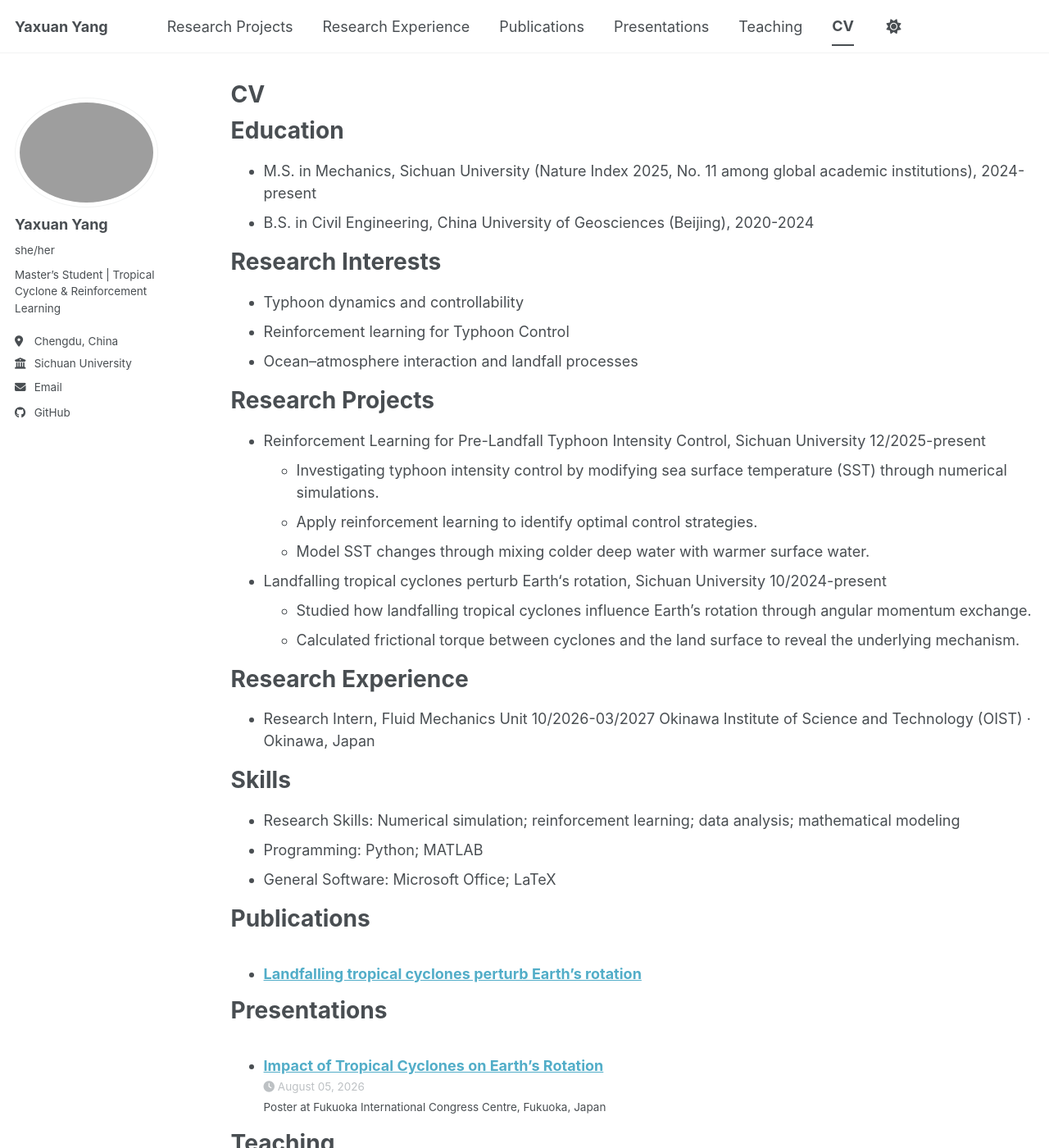
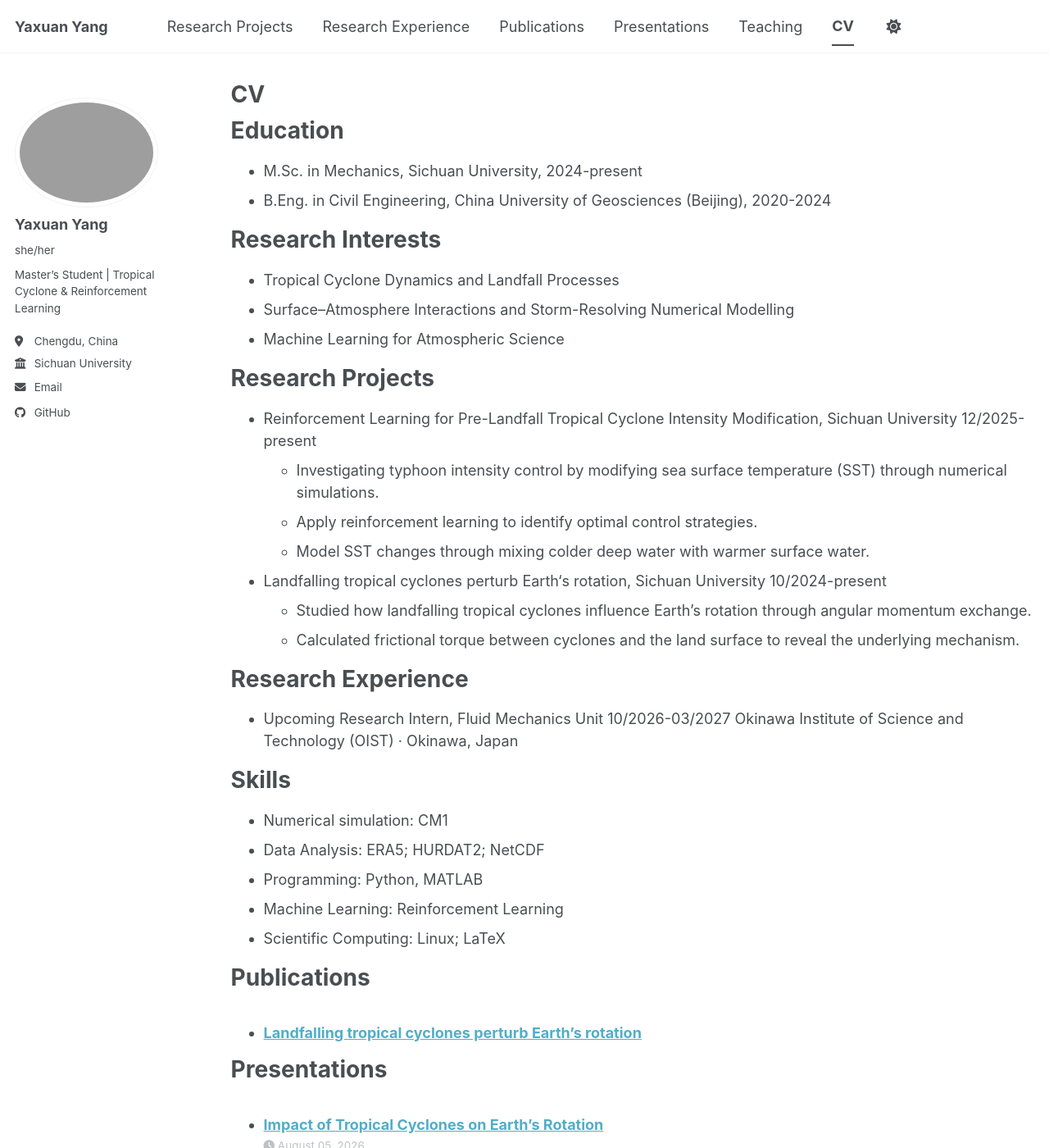
Before and after one commit to yyx-git/yyx-git.github.io, a Jekyll site: the page built from _pages/cv.md, in a window 1280 px wide and 1400 px high. Shown: the whole window at 82% size. Built offline with Jekyll 4.4.1, drawn with Linux system fonts in a browser that asks for light colours; a script bundle is joined from its source files by our own code; library files that are not in the unit come from our copies.

Commit message:
Update cv.md

```diff
--- a/_pages/cv.md
+++ b/_pages/cv.md
@@ -11,18 +11,18 @@ redirect_from:
 
 Education
 ======
-* M.S. in Mechanics, Sichuan University (Nature Index 2025, No. 11 among global academic institutions), 2024-present
-* B.S. in Civil Engineering, China University of Geosciences (Beijing), 2020-2024
+* M.Sc. in Mechanics, Sichuan University, 2024-present
+* B.Eng. in Civil Engineering, China University of Geosciences (Beijing), 2020-2024
 
 Research Interests
 ======
-* Typhoon dynamics and controllability
-* Reinforcement learning for Typhoon Control
-* Ocean–atmosphere interaction and landfall processes
+* Tropical Cyclone Dynamics and Landfall Processes
+* Surface–Atmosphere Interactions and Storm-Resolving Numerical Modelling
+* Machine Learning for Atmospheric Science
 
 Research Projects
 ======
-* Reinforcement Learning for Pre-Landfall Typhoon Intensity Control, Sichuan University    12/2025-present
+* Reinforcement Learning for Pre-Landfall Tropical Cyclone Intensity Modification, Sichuan University    12/2025-present
   * Investigating typhoon intensity control by modifying sea surface temperature (SST) through numerical simulations.
   * Apply reinforcement learning to identify optimal control strategies.
   * Model SST changes through mixing colder deep water with warmer surface water.
@@ -33,14 +33,16 @@ Research Projects
 
 Research Experience
 ======
-* Research Intern, Fluid Mechanics Unit     10/2026-03/2027
+* Upcoming Research Intern, Fluid Mechanics Unit     10/2026-03/2027
 Okinawa Institute of Science and Technology (OIST) · Okinawa, Japan
 
 Skills
 ======
-* Research Skills: Numerical simulation; reinforcement learning; data analysis; mathematical modeling
-* Programming: Python; MATLAB
-* General Software: Microsoft Office; LaTeX
+* Numerical simulation: CM1
+* Data Analysis: ERA5; HURDAT2; NetCDF
+* Programming: Python, MATLAB
+* Machine Learning: Reinforcement Learning
+* Scientific Computing: Linux; LaTeX
 
 Publications
 ======
```
